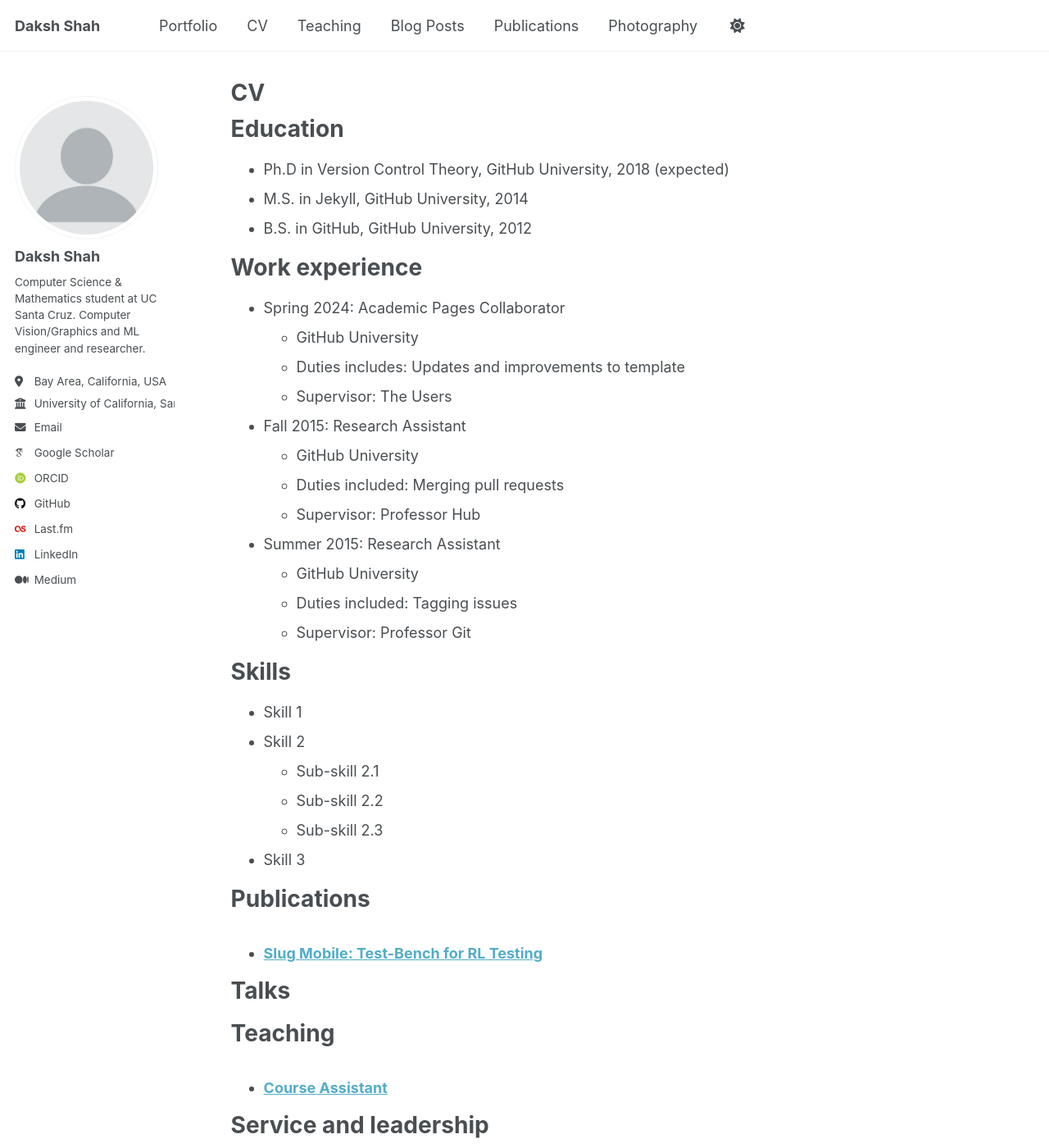
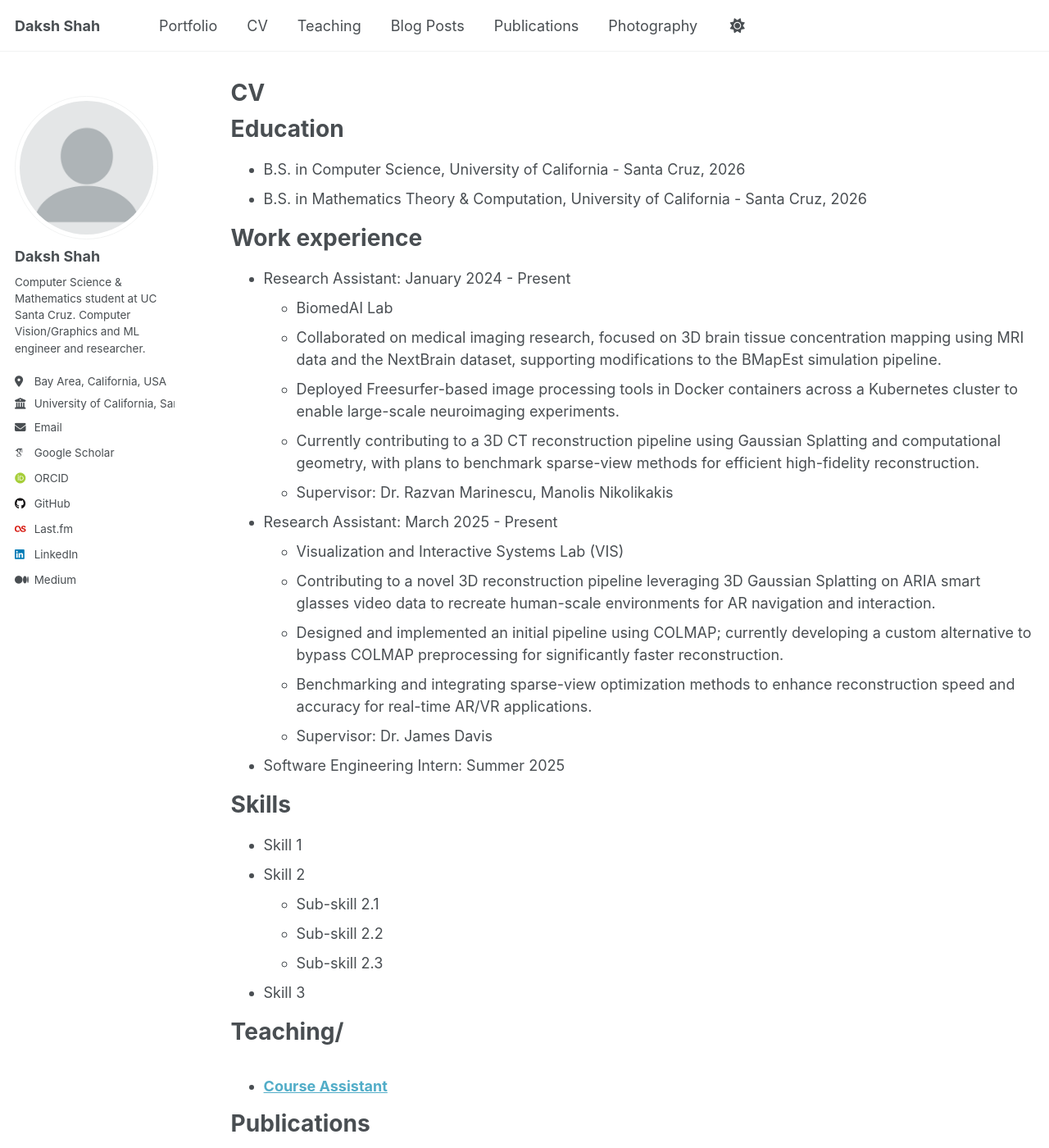
Before and after one commit to dakshshah03/dakshshah03.github.io, a Jekyll site: the page built from _pages/cv.md, in a window 1280 px wide and 1400 px high. Shown: the whole window at 82% size. Built offline with Jekyll 4.4.1, drawn with Linux system fonts in a browser that asks for light colours; some web fonts are replaced; some of the changed text lies outside the part shown.

Commit message:
update CV

```diff
--- a/_pages/cv.md
+++ b/_pages/cv.md
@@ -11,26 +11,26 @@ redirect_from:
 
 Education
 ======
-* Ph.D in Version Control Theory, GitHub University, 2018 (expected)
-* M.S. in Jekyll, GitHub University, 2014
-* B.S. in GitHub, GitHub University, 2012
+* B.S. in Computer Science, University of California - Santa Cruz, 2026
+* B.S. in Mathematics Theory & Computation, University of California - Santa Cruz, 2026
 
 Work experience
 ======
-* Spring 2024: Academic Pages Collaborator
-  * GitHub University
-  * Duties includes: Updates and improvements to template
-  * Supervisor: The Users
+* Research Assistant: January 2024 - Present
+  * BiomedAI Lab
+  * Collaborated on medical imaging research, focused on 3D brain tissue concentration mapping using MRI data and the NextBrain dataset, supporting modifications to the BMapEst simulation pipeline.
+  * Deployed Freesurfer-based image processing tools in Docker containers across a Kubernetes cluster to enable large-scale neuroimaging experiments.
+  * Currently contributing to a 3D CT reconstruction pipeline using Gaussian Splatting and computational geometry, with plans to benchmark sparse-view methods for efficient high-fidelity reconstruction.
+  * Supervisor: Dr. Razvan Marinescu, Manolis Nikolikakis
 
-* Fall 2015: Research Assistant
-  * GitHub University
-  * Duties included: Merging pull requests
-  * Supervisor: Professor Hub
+* Research Assistant: March 2025 - Present
+  * Visualization and Interactive Systems Lab (VIS)
+  * Contributing to a novel 3D reconstruction pipeline leveraging 3D Gaussian Splatting on ARIA smart glasses video data to recreate human-scale environments for AR navigation and interaction.
+  * Designed and implemented an initial pipeline using COLMAP; currently developing a custom alternative to bypass COLMAP preprocessing for significantly faster reconstruction.
+  * Benchmarking and integrating sparse-view optimization methods to enhance reconstruction speed and accuracy for real-time AR/VR applications.
+  * Supervisor: Dr. James Davis
 
-* Summer 2015: Research Assistant
-  * GitHub University
-  * Duties included: Tagging issues
-  * Supervisor: Professor Git
+* Software Engineering Intern: Summer 2025
 
 Skills
 ======
@@ -41,24 +41,25 @@ Skills
   * Sub-skill 2.3
 * Skill 3
 
+Teaching/
+======
+  <ul>{% for post in site.teaching reversed %}
+    {% include archive-single-cv.html %}
+  {% endfor %}</ul>
+
 Publications
 ======
   <ul>{% for post in site.publications reversed %}
     {% include archive-single-cv.html %}
   {% endfor %}</ul>
 
-Talks
+<!-- Talks
 ======
   <ul>{% for post in site.talks reversed %}
     {% include archive-single-talk-cv.html  %}
   {% endfor %}</ul>
-
-Teaching
-======
-  <ul>{% for post in site.teaching reversed %}
-    {% include archive-single-cv.html %}
-  {% endfor %}</ul>
-
+   -->
+<!--
 Service and leadership
 ======
-* Currently signed in to 43 different slack teams
+* Currently signed in to 43 different slack teams -->
```
Also changed, not shown: _data/authors.yml (+9 -9 lines).
